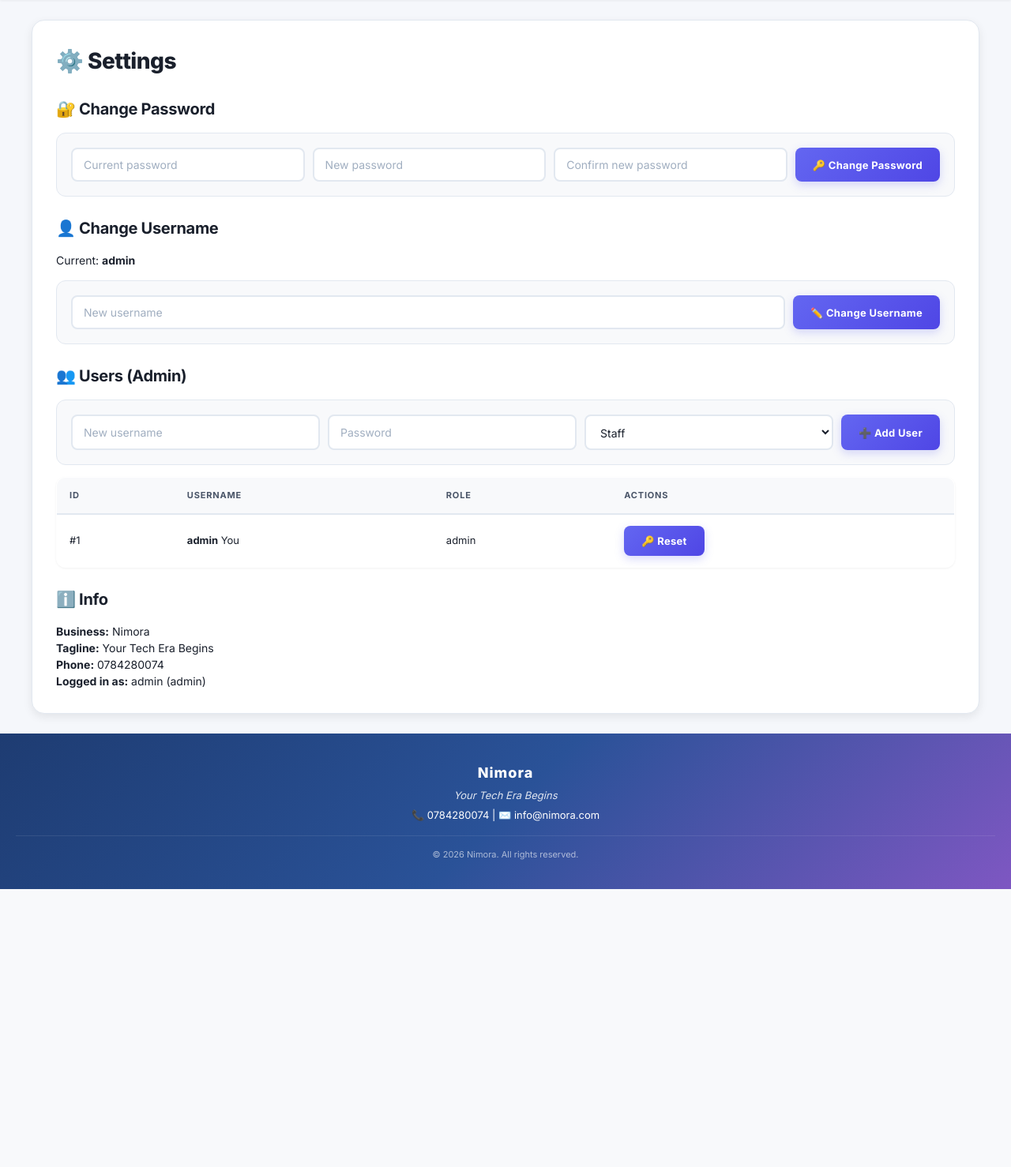
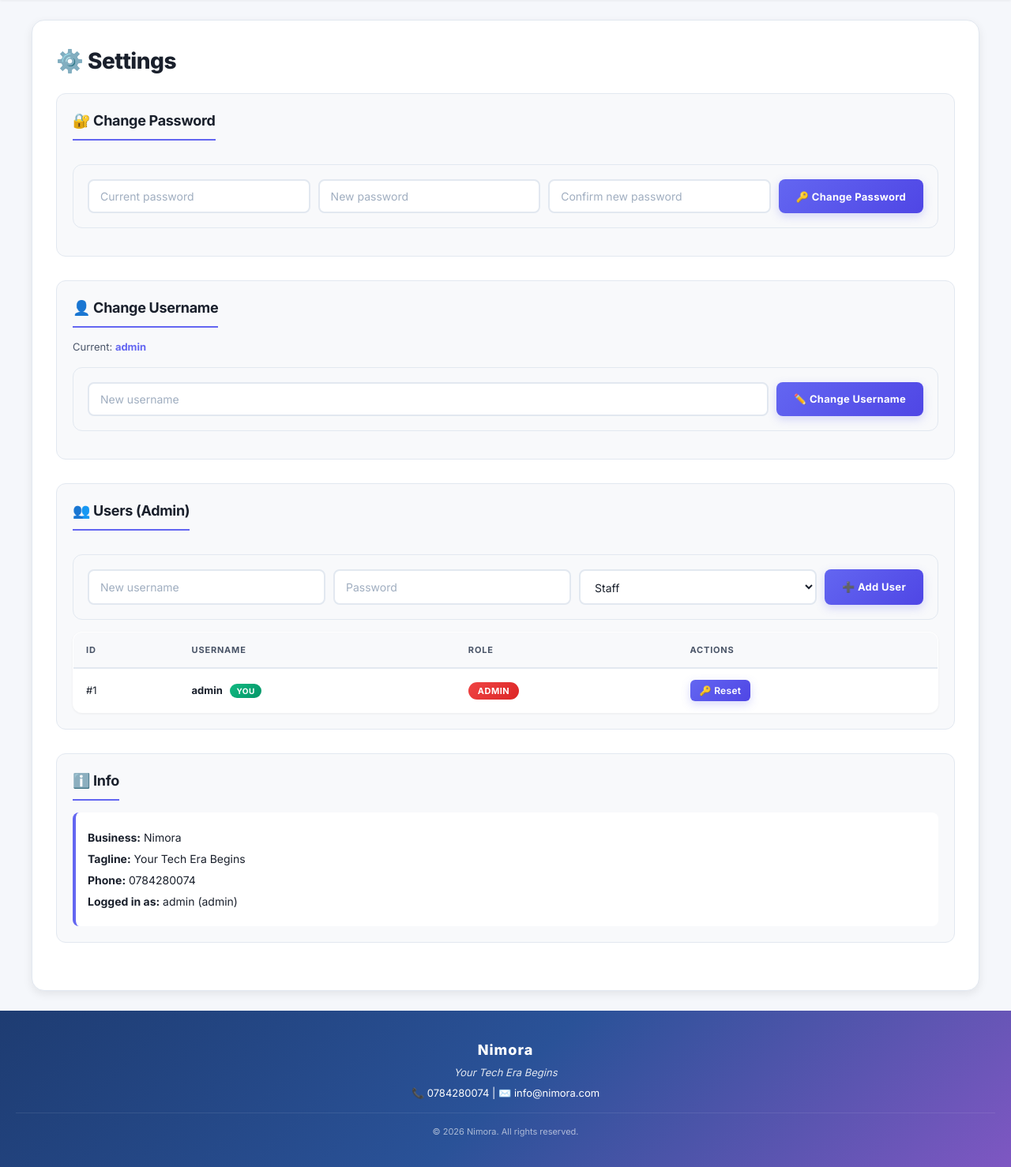
Before and after one commit to nimsara-web/Nimora-Bill-System, a Flask app: page /settings in a window 1280 px wide. Shown: the part 162-1640 px from the top of the page at 79% size. Before the commit the page ends 1288 px from the top, so only its background shows below. Run offline with Flask 3, Linux system fonts and the light colour scheme; a user stored in the database is signed in; data comes from the database, SQL or seed files in the repository.

Commit message:
Update style.css

```diff
--- a/static/style.css
+++ b/static/style.css
@@ -992,3 +992,163 @@
     background: var(--accent-primary);
     color: white;
 }
+
+
+/* ============================================
+   SETTINGS PAGE
+   ============================================ */
+
+.settings-section {
+    margin-bottom: 30px;
+    padding: 20px;
+    background: var(--bg-tertiary);
+    border-radius: var(--radius-md);
+    border: 1px solid var(--border-color);
+}
+
+.settings-section h2 {
+    margin-top: 0;
+    margin-bottom: 15px;
+    color: var(--text-primary);
+    font-size: 18px;
+    border-bottom: 2px solid var(--accent-primary);
+    padding-bottom: 10px;
+    display: inline-block;
+}
+
+.hint-text {
+    font-size: 13px;
+    color: var(--text-secondary);
+    margin-bottom: 10px;
+}
+
+.hint-text b {
+    color: var(--accent-primary);
+}
+
+/* Badges */
+.badge-you {
+    background: linear-gradient(135deg, #10b981, #059669);
+    color: white;
+    padding: 3px 8px;
+    border-radius: 10px;
+    font-size: 10px;
+    font-weight: 700;
+    margin-left: 6px;
+    text-transform: uppercase;
+    letter-spacing: 0.5px;
+}
+
+.badge-role {
+    padding: 4px 12px;
+    border-radius: 12px;
+    font-size: 11px;
+    font-weight: 700;
+    text-transform: uppercase;
+    letter-spacing: 0.5px;
+}
+
+.badge-admin {
+    background: linear-gradient(135deg, #ef4444, #dc2626);
+    color: white;
+}
+
+.badge-staff {
+    background: linear-gradient(135deg, #3b82f6, #2563eb);
+    color: white;
+}
+
+/* Small buttons */
+.btn-small {
+    padding: 6px 12px;
+    font-size: 12px;
+    border-radius: 6px;
+    background: linear-gradient(135deg, #6366f1, #4f46e5);
+    color: white;
+    border: none;
+    cursor: pointer;
+    font-weight: 600;
+    margin-right: 4px;
+    transition: var(--transition);
+}
+
+.btn-small:hover {
+    transform: translateY(-1px);
+    box-shadow: 0 4px 10px rgba(99,102,241,0.3);
+}
+
+.btn-small.btn-danger {
+    background: linear-gradient(135deg, #ef4444, #dc2626);
+}
+
+.btn-small.btn-danger:hover {
+    box-shadow: 0 4px 10px rgba(239,68,68,0.3);
+}
+
+/* Info box */
+.info-box {
+    padding: 15px;
+    background: var(--bg-secondary);
+    border-radius: var(--radius-sm);
+    border-left: 4px solid var(--accent-primary);
+}
+
+.info-box p {
+    margin: 6px 0;
+    font-size: 14px;
+    color: var(--text-primary);
+}
+
+/* Modal */
+.modal {
+    position: fixed;
+    top: 0; left: 0; right: 0; bottom: 0;
+    background: rgba(0,0,0,0.6);
+    display: flex;
+    align-items: center;
+    justify-content: center;
+    z-index: 1000;
+    backdrop-filter: blur(4px);
+}
+
+.modal-content {
+    background: var(--bg-secondary);
+    padding: 30px;
+    border-radius: var(--radius-lg);
+    max-width: 400px;
+    width: 90%;
+    box-shadow: 0 20px 60px rgba(0,0,0,0.3);
+    animation: fadeUp 0.3s ease;
+}
+
+.modal-content h3 {
+    margin-top: 0;
+    color: var(--text-primary);
+    font-size: 20px;
+}
+
+.btn-cancel {
+    background: linear-gradient(135deg, #6b7280, #4b5563);
+    padding: 10px 20px;
+    border-radius: 6px;
+    color: white;
+    border: none;
+    cursor: pointer;
+    font-weight: 600;
+    font-size: 13px;
+    margin-top: 8px;
+}
+
+.btn-cancel:hover {
+    background: linear-gradient(135deg, #4b5563, #374151);
+}
+
+/* Responsive */
+@media (max-width: 600px) {
+    .settings-section {
+        padding: 15px;
+    }
+    .settings-section h2 {
+        font-size: 16px;
+    }
+}
```
